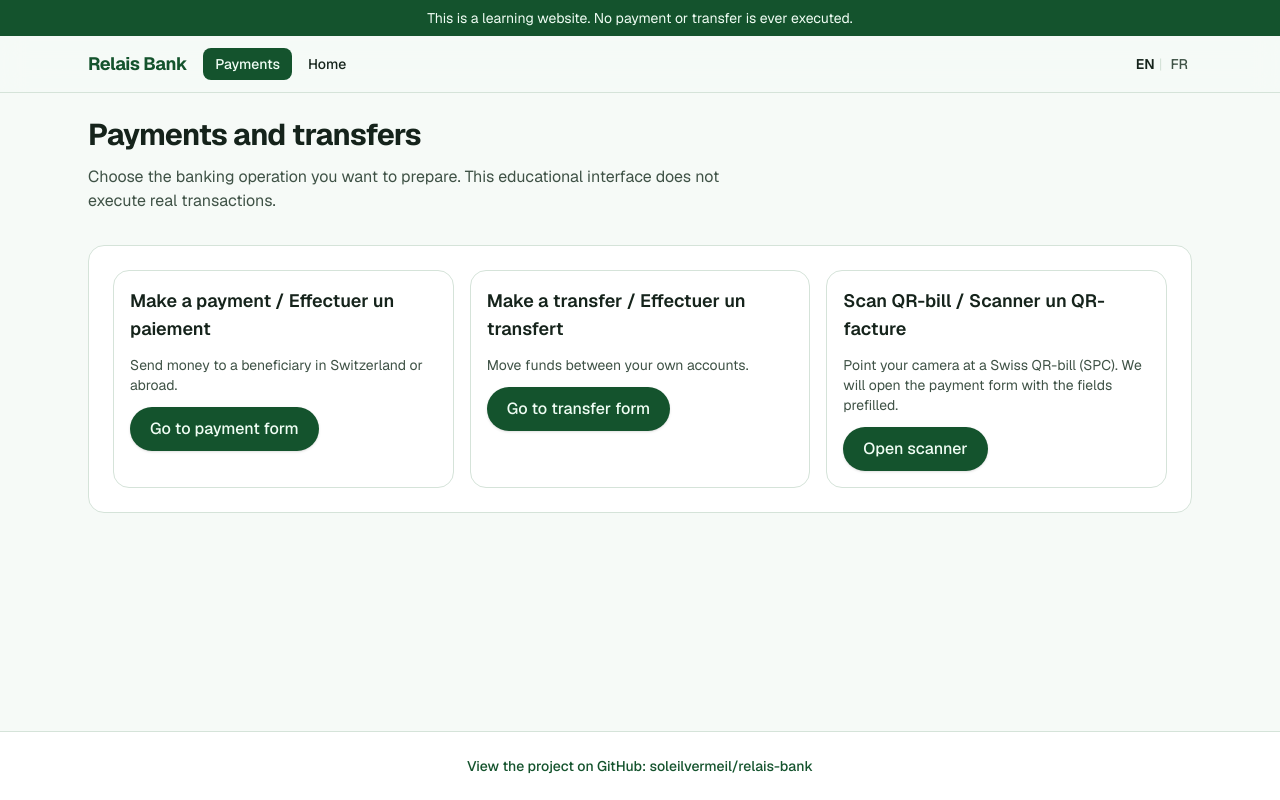
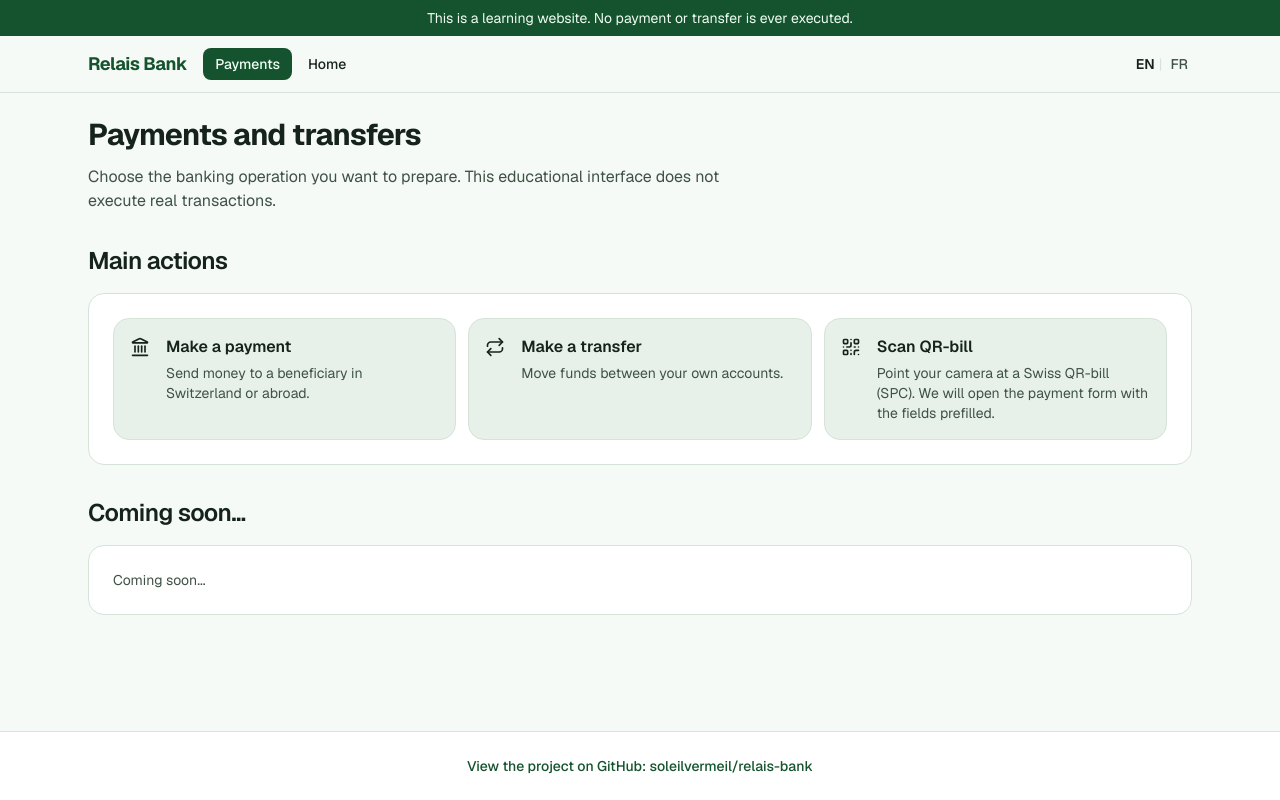
Before and after one commit to soleilvermeil/relais-bank3, a Next.js app: page /payments in a window 1280 px wide. Built offline with nearby package versions, Linux system fonts and the light colour scheme; no server answers.

Commit message:
feat: add icons to payment screen

```diff
--- a/app/payments/page.tsx
+++ b/app/payments/page.tsx
@@ -1,6 +1,6 @@
 import Link from "next/link";
+import { Landmark, QrCode, Repeat } from "lucide-react";
 import { getServerT } from "@/lib/i18n/server";
-import { Button } from "@/components/atoms/button";
 import { Container } from "@/components/atoms/container";
 import { SectionTitle } from "@/components/atoms/section-title";
 
@@ -17,40 +17,61 @@ export default async function PaymentsPage() {
           </p>
         </header>
 
-        <section className="grid gap-4 rounded-2xl border border-card-border bg-card p-4 sm:grid-cols-3 sm:p-6">
-          <article className="space-y-3 rounded-2xl border border-card-border p-4">
-            <h2 className="text-lg font-semibold text-foreground">
+        <section className="space-y-4">
+          <SectionTitle as="h2">{t("bankPaymentsLanding.mainActionsTitle")}</SectionTitle>
+          <div className="grid gap-3 rounded-2xl border border-card-border bg-card p-4 sm:grid-cols-3 sm:p-6">
+            <Link
+              href="/make-payment"
+              className="flex h-full w-full items-start gap-4 rounded-2xl border border-card-border bg-muted p-4 text-left text-foreground transition hover:bg-card-border/40 focus-visible:ring-2 focus-visible:ring-ring focus-visible:ring-offset-2 focus-visible:ring-offset-background"
+            >
+              <Landmark className="mt-0.5 size-5 shrink-0" aria-hidden="true" />
+              <div className="space-y-1">
+                <h3 className="text-base font-semibold text-foreground">
                   {t("bankPaymentsLanding.cards.paymentTitle")}
-            </h2>
+                </h3>
                 <p className="text-sm text-muted-foreground">
                   {t("bankPaymentsLanding.cards.paymentDescription")}
                 </p>
-            <Link href="/make-payment" className="inline-flex">
-              <Button>{t("bankPaymentsLanding.cards.paymentCta")}</Button>
+              </div>
             </Link>
-          </article>
-          <article className="space-y-3 rounded-2xl border border-card-border p-4">
-            <h2 className="text-lg font-semibold text-foreground">
+
+            <Link
+              href="/make-transfer"
+              className="flex h-full w-full items-start gap-4 rounded-2xl border border-card-border bg-muted p-4 text-left text-foreground transition hover:bg-card-border/40 focus-visible:ring-2 focus-visible:ring-ring focus-visible:ring-offset-2 focus-visible:ring-offset-background"
+            >
+              <Repeat className="mt-0.5 size-5 shrink-0" aria-hidden="true" />
+              <div className="space-y-1">
+                <h3 className="text-base font-semibold text-foreground">
                   {t("bankPaymentsLanding.cards.transferTitle")}
-            </h2>
+                </h3>
                 <p className="text-sm text-muted-foreground">
                   {t("bankPaymentsLanding.cards.transferDescription")}
                 </p>
-            <Link href="/make-transfer" className="inline-flex">
-              <Button>{t("bankPaymentsLanding.cards.transferCta")}</Button>
+              </div>
             </Link>
-          </article>
-          <article className="space-y-3 rounded-2xl border border-card-border p-4">
-            <h2 className="text-lg font-semibold text-foreground">
+
+            <Link
+              href="/scan-qr"
+              className="flex h-full w-full items-start gap-4 rounded-2xl border border-card-border bg-muted p-4 text-left text-foreground transition hover:bg-card-border/40 focus-visible:ring-2 focus-visible:ring-ring focus-visible:ring-offset-2 focus-visible:ring-offset-background"
+            >
+              <QrCode className="mt-0.5 size-5 shrink-0" aria-hidden="true" />
+              <div className="space-y-1">
+                <h3 className="text-base font-semibold text-foreground">
                   {t("bankPaymentsLanding.cards.scanTitle")}
-            </h2>
+                </h3>
                 <p className="text-sm text-muted-foreground">
                   {t("bankPaymentsLanding.cards.scanDescription")}
                 </p>
-            <Link href="/scan-qr" className="inline-flex">
-              <Button>{t("bankPaymentsLanding.cards.scanCta")}</Button>
+              </div>
             </Link>
-          </article>
+          </div>
+        </section>
+
+        <section className="space-y-4">
+          <SectionTitle as="h2">{t("bankPaymentsLanding.comingSoonTitle")}</SectionTitle>
+          <div className="rounded-2xl border border-card-border bg-card p-4 sm:p-6">
+            <p className="text-sm text-muted-foreground">{t("bankPaymentsLanding.comingSoonBody")}</p>
+          </div>
         </section>
       </main>
     </Container>
--- a/locales/en/common.json
+++ b/locales/en/common.json
@@ -87,14 +87,17 @@
   "bankPaymentsLanding": {
     "title": "Payments and transfers",
     "subtitle": "Choose the banking operation you want to prepare. This educational interface does not execute real transactions.",
+    "mainActionsTitle": "Main actions",
+    "comingSoonTitle": "Coming soon...",
+    "comingSoonBody": "Coming soon...",
     "cards": {
-      "paymentTitle": "Make a payment / Effectuer un paiement",
+      "paymentTitle": "Make a payment",
       "paymentDescription": "Send money to a beneficiary in Switzerland or abroad.",
       "paymentCta": "Go to payment form",
-      "transferTitle": "Make a transfer / Effectuer un transfert",
+      "transferTitle": "Make a transfer",
       "transferDescription": "Move funds between your own accounts.",
       "transferCta": "Go to transfer form",
-      "scanTitle": "Scan QR-bill / Scanner un QR-facture",
+      "scanTitle": "Scan QR-bill",
       "scanDescription": "Point your camera at a Swiss QR-bill (SPC). We will open the payment form with the fields prefilled.",
       "scanCta": "Open scanner"
     }
--- a/locales/fr/common.json
+++ b/locales/fr/common.json
@@ -87,14 +87,17 @@
   "bankPaymentsLanding": {
     "title": "Paiements et transferts",
     "subtitle": "Choisissez l'operation bancaire a preparer. Cette interface pedagogique n'execute aucune transaction reelle.",
+    "mainActionsTitle": "Actions principales",
+    "comingSoonTitle": "Bientot...",
+    "comingSoonBody": "Bientot...",
     "cards": {
-      "paymentTitle": "Make payment / Effectuer un paiement",
+      "paymentTitle": "Effectuer un paiement",
       "paymentDescription": "Envoyez de l'argent a un beneficiaire en Suisse ou a l'etranger.",
       "paymentCta": "Aller au formulaire de paiement",
-      "transferTitle": "Make transfer / Effectuer un transfert",
+      "transferTitle": "Effectuer un transfert",
       "transferDescription": "Deplacez des fonds entre vos propres comptes.",
       "transferCta": "Aller au formulaire de transfert",
-      "scanTitle": "Scanner un QR-facture / Scan QR-bill",
+      "scanTitle": "Scanner un QR-facture",
       "scanDescription": "Pointez la camera vers un QR-facture suisse (SPC). Le formulaire de paiement s'ouvrira avec les champs pre-remplis.",
       "scanCta": "Ouvrir le scanner"
     }
```
Lines whose indentation alone changed are shown as unchanged.
